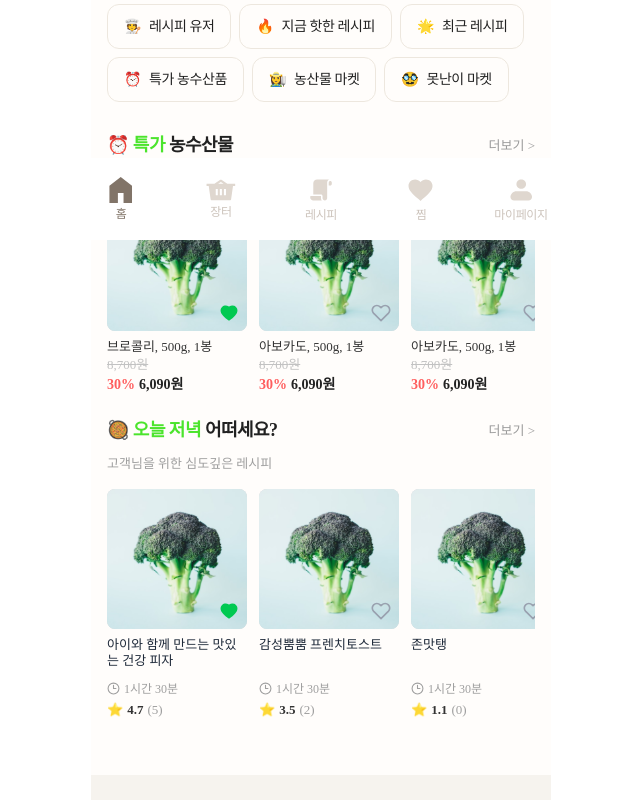
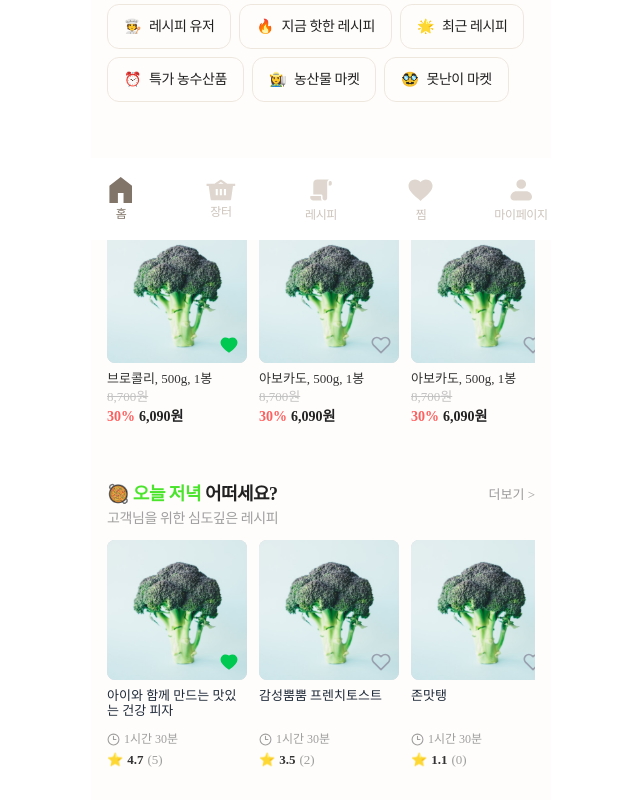
Before and after one commit to Unithon-INU/2025_UNITHON_TEAM_11_FE, a Next.js app: page /main in a window 1280 px wide. Shown: the part 560-1360 px from the top of the page, without its empty margins (319-959 px from the left). Built offline with nearby package versions, Linux system fonts and the light colour scheme.

Commit message:
fix: 컴포넌트 구조 수정 및 마진 수정

```diff
--- a/src/app/main/page.tsx
+++ b/src/app/main/page.tsx
@@ -33,10 +33,18 @@ export default function MainPage() {
           <CategoryChips />
 
           {/* 특가 농수산물 섹션 */}
-          <ProductSection />
+          <ProductSection
+            titleAccent="⏰ 특가"
+            titleRest="농수산물"
+            subtitle="좋은 가격에 살 수 있는 특가 농수산물"
+          />
 
           {/* 오늘 저녁 섹션 */}
-          <RecipeSection title="어떠세요?" />
+          <RecipeSection
+            titleAccent="🥘 오늘 저녁"
+            titleRest="어떠세요?"
+          />
+
 
           {/* 특별한 날 요리 */}
           <SpecialRecipeSection />
--- a/src/app/market/page.tsx
+++ b/src/app/market/page.tsx
@@ -7,8 +7,13 @@ import CommonButton from '@/components/CommonButton';
 import { useRouter } from 'next/navigation';
 import { PostLogin } from '@/api/postLogin';
 import BottomNav from '@/components/BottonNav';
+import MarketCarousel from '@/components/market/MarketCarousel';
+import CategoryChips from '@/components/home/CategoryChips';
+import ProductSection from '@/components/home/ProductSection';
+import RecipeSection from '@/components/home/RecipeSection';
+import SearchBar from '@/components/home/SearchBar';
 
-export default function MarketPage() {
+export default function MainPage() {
 
   const router = useRouter();
 
@@ -17,10 +22,22 @@ export default function MarketPage() {
     <div className='mt-auto mb-auto'>
     <DefaultBody hasHeader={0} >
       <div className="flex flex-col items-center justify-center  w-full h-full bg-[#FFFDFB] ">
+        {/* 검색창 */}
+          <SearchBar />
+
+          {/* 캐러셀 */}
+          <MarketCarousel />
+
+          {/* 카테고리 버튼들 */}
+          <CategoryChips />
+
+          {/* 추천 농수산물 섹션 */}
+          <ProductSection />
+
 
       </div>
     </DefaultBody>
-    <BottomNav activeIndex={1}></BottomNav>
+    <BottomNav activeIndex={0}></BottomNav>
     </div>
   );
 }
--- a/src/components/home/ProductSection.tsx
+++ b/src/components/home/ProductSection.tsx
@@ -1,11 +1,24 @@
-// components/home/ProductSection.tsx
-
 'use client';
 import React, { useState } from 'react';
 import { FiHeart } from 'react-icons/fi';
 import { AiFillHeart } from 'react-icons/ai';
 
-const products = [
+type Product = {
+  id: number;
+  name: string;
+  price: number;
+  salePrice: number;
+  image: string;
+  isLiked: boolean;
+};
+
+type ProductSectionProps = {
+  titleAccent?: string; // 초록색 강조 부분
+  titleRest?: string;   // 일반 제목 나머지
+  subtitle?: string;
+};
+
+const initialProducts: Product[] = [
   {
     id: 1,
     name: '브로콜리, 500g, 1봉',
@@ -32,9 +45,13 @@ const products = [
   },
 ];
 
-const ProductSection = () => {
+const ProductSection = ({
+  titleAccent = '⏰ 특가',
+  titleRest = '농수산물',
+  subtitle = '좋은 가격에 살 수 있는 특가 농수산물',
+}: ProductSectionProps) => {
   const [likes, setLikes] = useState<Record<number, boolean>>(
-    Object.fromEntries(products.map((p) => [p.id, p.isLiked]))
+    Object.fromEntries(initialProducts.map((p) => [p.id, p.isLiked]))
   );
 
   const toggleLike = (id: number) => {
@@ -42,21 +59,24 @@ const ProductSection = () => {
   };
 
   return (
-    <section className="w-full px-4 mt-6">
+    <section className="w-full px-4 mt-[56px]">
       {/* 섹션 헤더 */}
       <div className="flex justify-between items-center mb-1">
-        <div className="font-semibold text-[18px] leading-[125%] tracking-[-0.03em]">
-          <span className="text-[#4BE42C] mr-1">⏰ 특가</span>농수산물
+        <div className="font-semibold text-[18px] leading-[125%] tracking-[-0.03em] text-[#222222]">
+          <span className="text-[#4BE42C] mr-1">{titleAccent}</span>
+          {titleRest}
         </div>
         <button className="text-[13px] text-[#9A9A9A]">더보기 &gt;</button>
       </div>
+
+      {/* 부제목 */}
       <p className="w-[354px] h-[18px] font-medium text-[14px] leading-[125%] tracking-[-0.03em] text-[#9F9F9F] mb-3">
-        좋은 가격에 살 수 있는 특가 농수산물
+        {subtitle}
       </p>
 
       {/* 상품 리스트 */}
       <div className="flex gap-3 overflow-x-auto scrollbar-hide">
-        {products.map((product) => (
+        {initialProducts.map((product) => (
           <div key={product.id} className="min-w-[140px] shrink-0">
             <div className="relative w-full aspect-[1/1] rounded-lg overflow-hidden bg-gray-100">
               <img
@@ -71,7 +91,7 @@ const ProductSection = () => {
                 {likes[product.id] ? (
                   <AiFillHeart className="text-green-500 text-xl" />
                 ) : (
-                  <FiHeart className="text-gray-400 text-xl background-" />
+                  <FiHeart className="text-gray-400 text-xl" />
                 )}
               </button>
             </div>
@@ -81,7 +101,10 @@ const ProductSection = () => {
             </div>
             <div className="text-[14px] font-bold text-[#222222]">
               <span className="text-[#FF5E5E] mr-1">
-                {Math.round(((product.price - product.salePrice) / product.price) * 100)}%
+                {Math.round(
+                  ((product.price - product.salePrice) / product.price) * 100
+                )}
+                %
               </span>
               {product.salePrice.toLocaleString()}원
             </div>
--- a/src/components/home/RecipeSection.tsx
+++ b/src/components/home/RecipeSection.tsx
@@ -1,14 +1,14 @@
-// components/home/RecipeSection.tsx
-
 'use client';
-import React, { use, useState } from 'react';
+import React, { useState } from 'react';
 import { FiHeart } from 'react-icons/fi';
 import { AiFillHeart } from 'react-icons/ai';
-import { LuClock3 } from 'react-icons/lu'; // 시계 아이콘 (선택사항)
-import { useUser } from '@/context/UserContext'; // 유저 정보 타입 (선택사항)
+import { LuClock3 } from 'react-icons/lu';
+import { useUser } from '@/context/UserContext';
 
 type RecipeSectionProps = {
-  title: string;
+  titleAccent?: string;
+  titleRest?: string;
+  subtitle?: string;
 };
 
 const initialRecipes = [
@@ -19,7 +19,7 @@ const initialRecipes = [
     time: '1시간 30분',
     rating: 4.7,
     isLiked: true,
-    comment: 5
+    comment: 5,
   },
   {
     id: 2,
@@ -28,7 +28,7 @@ const initialRecipes = [
     time: '1시간 30분',
     rating: 3.5,
     isLiked: false,
-    comment: 2
+    comment: 2,
   },
   {
     id: 3,
@@ -37,38 +37,44 @@ const initialRecipes = [
     time: '1시간 30분',
     rating: 1.1,
     isLiked: false,
-    comment: 0
+    comment: 0,
   },
 ];
 
-const RecipeSection = ({ title }: RecipeSectionProps) => {
-
+const RecipeSection = ({
+  titleAccent = '🥘 오늘 저녁',
+  titleRest = '추천 레시피',
+  subtitle,
+}: RecipeSectionProps) => {
   const [likes, setLikes] = useState<Record<number, boolean>>(
     Object.fromEntries(initialRecipes.map((r) => [r.id, r.isLiked]))
   );
 
-
-const { userInfo } = useUser(); // 유저 정보 가져오기 (선택사항, 필요시 사용)
-
+  const { userInfo } = useUser();
 
   const toggleLike = (id: number) => {
     setLikes((prev) => ({ ...prev, [id]: !prev[id] }));
   };
 
   return (
-    <section className="w-full px-4 mt-6">
+    <section className="w-full px-4 mt-[56px] ">
       {/* 섹션 헤더 */}
-      <div className="flex justify-between items-center mb-3">
+      <div className="flex justify-between items-center mb-1">
         <div className="font-semibold text-[18px] leading-[125%] tracking-[-0.03em]">
-          <span className="text-[#4BE42C] text-[18px] mr-1">🥘 오늘 저녁</span>{title}
+          <span className="text-[#4BE42C] mr-1">{titleAccent}</span>
+          {titleRest}
         </div>
         <button className="text-[13px] text-[#9A9A9A]">더보기 &gt;</button>
       </div>
 
       {/* 부제목 */}
-      <p className="text-[13px] text-[#9F9F9F] mb-[16px]">
-        {userInfo.nickname || '고객'}님을 위한 심도깊은 레시피
+      {subtitle !== undefined ? (
+        <p className="w-[354px] h-[18px] font-medium text-[14px] leading-[125%] tracking-[-0.03em] text-[#9F9F9F] mb-3">{subtitle}</p>
+      ) : (
+        <p className="w-[354px] h-[18px] font-medium text-[14px] leading-[125%] tracking-[-0.03em] text-[#9F9F9F] mb-3">
+          {(userInfo.nickname || '고객')}님을 위한 심도깊은 레시피
         </p>
+      )}
 
       {/* 레시피 리스트 */}
       <div className="flex gap-3 overflow-x-auto scrollbar-hide">
@@ -96,31 +102,31 @@ const { userInfo } = useUser(); // 유저 정보 가져오기 (선택사항, 필
               </button>
             </div>
 
-    {/* 제목: 2줄 줄바꿈 + 고정 높이 */}
+            {/* 제목 */}
             <div className="mt-2 text-[13px] leading-[1.2] text-gray-800 h-[36px] break-words overflow-hidden">
               {recipe.title}
             </div>
 
             {/* 시간 + 별점 */}
             <div className="mt-auto text-[12px]">
-  {/* ⏰ 시간 표시 */}
               <div className="flex items-center text-[#9F9F9F] gap-[4px] mb-[2px]">
                 <LuClock3 className="text-[13px]" />
                 <span>{recipe.time}</span>
               </div>
-
-  {/* ⭐ 별점 표시 (있는 경우만) */}
               {recipe.rating && (
                 <div className="flex items-center gap-[4px]">
-      <p className="text-[#FFD600] text-[13px]" >⭐</p>
-      <span className="text-[13px] font-semibold text-[#333333]">{recipe.rating}</span>
-      <span className="text-[13px] text-[#9F9F9F]">({recipe.comment})</span>
+                  <p className="text-[#FFD600] text-[13px]">⭐</p>
+                  <span className="text-[13px] font-semibold text-[#333333]">
+                    {recipe.rating}
+                  </span>
+                  <span className="text-[13px] text-[#9F9F9F]">
+                    ({recipe.comment})
+                  </span>
                 </div>
               )}
             </div>
           </div>
         ))}
-
       </div>
     </section>
   );
```
Lines whose indentation alone changed are shown as unchanged.
